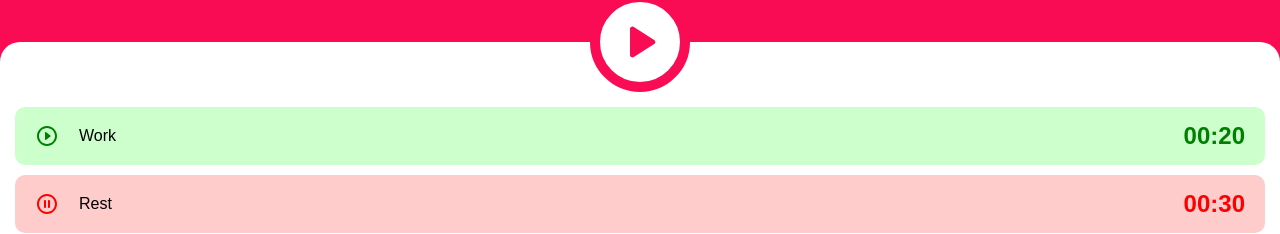
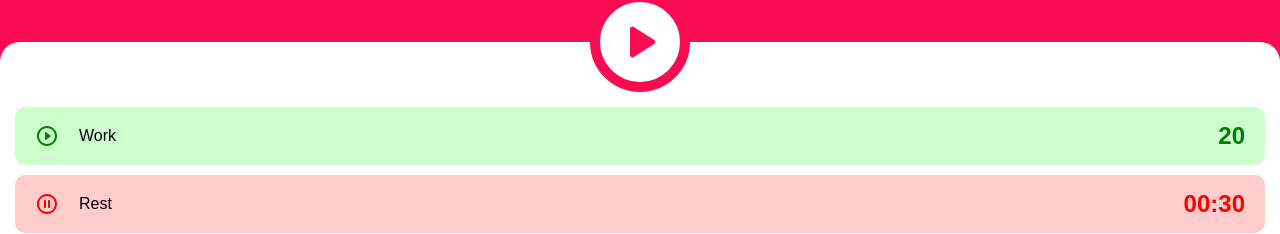
Before and after one commit to MichaelMcCann1/IntervalTimer, a React (Create React App) app: page / in a window 1280 px wide. Shown: the part 333-567 px from the top of the page. Built offline with nearby package versions, Linux system fonts and the light colour scheme.

Commit message:
pass value back to options page

```diff
--- a/src/components/WorkoutOption/components/Work.tsx
+++ b/src/components/WorkoutOption/components/Work.tsx
@@ -1,20 +1,21 @@
 import React from "react";
 import { Container, IconWrapper, Title, Count } from "./WorkoutOptionsElements";
 import PlayCircleOutlineRoundedIcon from "@mui/icons-material/PlayCircleOutlineRounded";
-import { useSetRecoilState } from "recoil";
+import { useRecoilState, useRecoilValue, useSetRecoilState } from "recoil";
 import { timerPageOpenState } from "../../../atoms/timerPageOpen";
 import { TimerPageDataState } from "../../../atoms/TimerPageOptions";
 
 export default function Work() {
   const setTimerPageOpen = useSetRecoilState(timerPageOpenState);
   const setTimerPageData = useSetRecoilState(TimerPageDataState);
+  const timerPageData = useRecoilValue(TimerPageDataState);
 
   const handleClick = () => {
     setTimerPageOpen(true);
     setTimerPageData({
       backgroundColor: "rgb(111, 209, 111)",
       titleText: "Work",
-      value: 20,
+      value: timerPageData.value,
       icon: <PlayCircleOutlineRoundedIcon />,
     });
   };
@@ -25,7 +26,7 @@ export default function Work() {
         <PlayCircleOutlineRoundedIcon sx={{ color: "green" }} />
       </IconWrapper>
       <Title>Work</Title>
-      <Count fontColor="green">00:20</Count>
+      <Count fontColor="green">{timerPageData.value}</Count>
     </Container>
   );
 }
```
